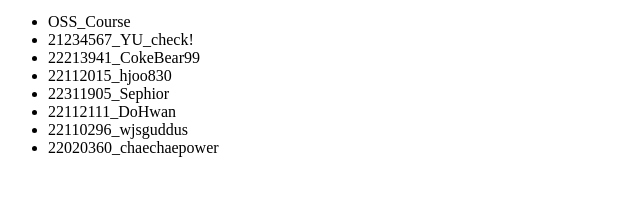
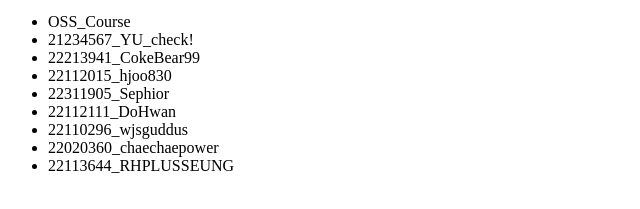
Before and after one commit to yusongse/OSS_YU_test_repo, a plain HTML site: page index.html in a window 1280 px wide. Shown: the part 107-316 px from the top of the page, without its empty margins (0-640 px from the left). Drawn offline with Linux system fonts and the light colour scheme.

Commit message:
add my username in index.html

```diff
--- a/index.html
+++ b/index.html
@@ -14,6 +14,7 @@
       <li>22112111_DoHwan</li>
       <li>22110296_wjsguddus</li>
       <li>22020360_chaechaepower</li>
+      <li>22113644_RHPLUSSEUNG</li>
     </ul>
   </body>
 </html>
```
